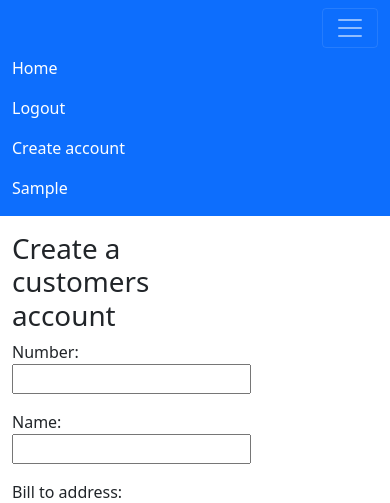
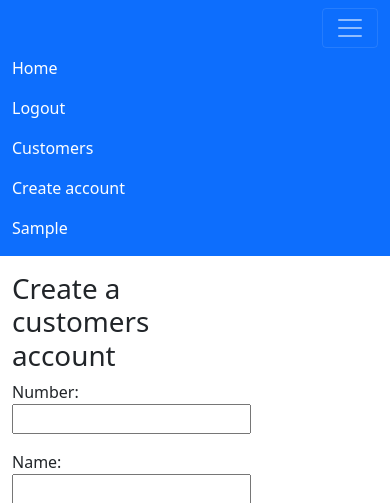
Before and after one commit to campbell-lucas/invoice-system, a Django app: page /create/ in a window 390 px wide, after a click that opens the changed part. Shown: the top 503 px of the page. Run offline with Django 4.2, Linux system fonts and the light colour scheme; the visitor is signed in with stand-in values (Sample User, id 1); data comes from the database, SQL or seed files in the repository; data that the repository does not hold is empty; parts of the project's set-up code (start-up, migrations or seed data) failed here and were passed over; some libraries are stand-ins or nearby versions.

Commit message:
add customer view that lists customers and then detail view for each customer

```diff
--- a/customers/urls.py
+++ b/customers/urls.py
@@ -6,4 +6,6 @@ app_name = 'customers'
 
 urlpatterns = [
     path('create/', views.CreateCustomerView.as_view(), name='create-customer'),
+    path('customers/', views.CustomerView.as_view(), name='customer_list'),
+    path('customers/<slug:slug>', views.CustomerDetailView.as_view(), name='customer_detail_view'),
 ]
--- a/customers/views.py
+++ b/customers/views.py
@@ -1,8 +1,14 @@
 from django.contrib.auth.mixins import LoginRequiredMixin, PermissionRequiredMixin
 from django.urls import reverse_lazy
-from django.views.generic import CreateView
+from django.views.generic import CreateView, ListView, DetailView
 from users.models import CustomUser
 from . import models
+
+
+class CustomerView(LoginRequiredMixin, ListView):
+    model = models.Customer
+    template_name = 'customers/customer_list_view.html'
+    context_object_name = 'customers'
 
 
 class CreateCustomerView(LoginRequiredMixin, PermissionRequiredMixin, CreateView):
@@ -38,3 +44,8 @@ class CreateCustomerView(LoginRequiredMixin, PermissionRequiredMixin, CreateView
     def form_valid(self, form):
         form.instance.owner = self.request.user
         return super().form_valid(form)
+
+
+class CustomerDetailView(LoginRequiredMixin, DetailView):
+    model = models.Customer
+    template_name = 'customers/customer_detailed_view.html'
--- a/templates/partials/navbar.html
+++ b/templates/partials/navbar.html
@@ -24,6 +24,9 @@
                         <a class="nav-link active" aria-current="page" href="{% url 'logout' %}">Logout</a>
                     </li>
                     <li class="nav-item">
+                        <a class="nav-link active" aria-current="page" href="{% url 'customers:customer_list' %}">Customers</a>
+                    </li>
+                    <li class="nav-item">
                         <a class="nav-link active" aria-current="page" href="{% url 'customers:create-customer' %}">Create account</a>
                     </li>
                     <li class="nav-item">
```
Also changed, not shown: customers/templates/customers/customer_detailed_view.html (added, +14 -0 lines), customers/templates/customers/customer_list_view.html (added, +13 -0 lines).
